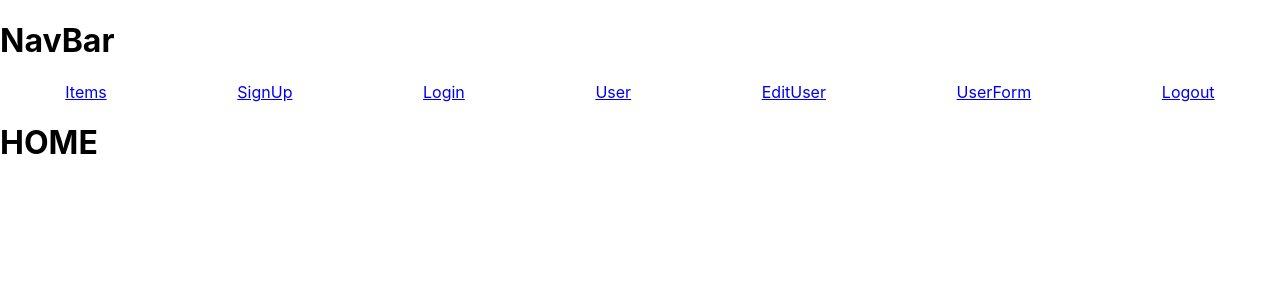
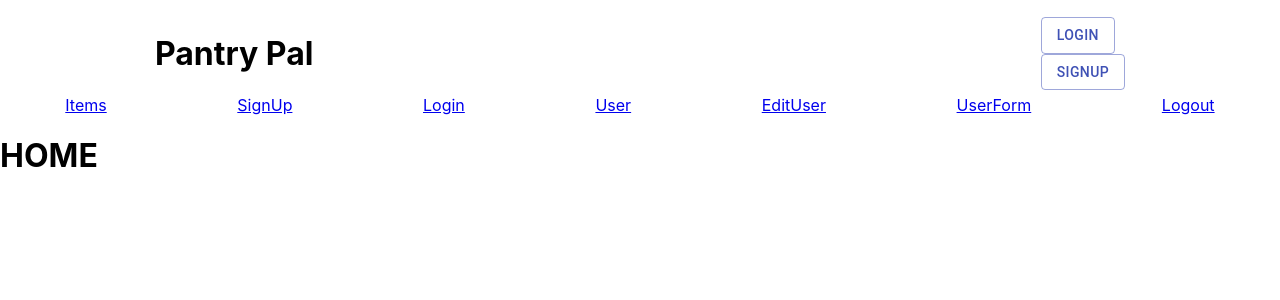
Before and after one commit to cjope/phase-5-project2, a React (Create React App) app in the folder client/: page / in a window 1280 px wide. Shown: the top 300 px of the page. Built offline with nearby package versions, Linux system fonts and the light colour scheme; no server answers.

Commit message:
Navbar Cleanup

```diff
--- a/client/src/NavBar.js
+++ b/client/src/NavBar.js
@@ -1,8 +1,33 @@
-function NavBar() {
+import Login from "./Login";
+import Logout from "./Logout";
+import SignUp from "./SignUp";
+
+function NavBar({ user, setUser }) {
   return (
-    <div>
-      <h1>NavBar</h1>
-    </div>
+    <>
+        <div className="nav">
+            <h1>Pantry Pal</h1>
+        <div >
+            {user ?
+              <div className="nav">
+                <p>Welcome, {user.first_name}!</p>
+                  <img
+                    className="profile-pic"
+                    src={user.image.url}
+                    alt="profile"
+                  />
+                <Logout setUser={setUser} />
+              </div>
+             :
+              <div >
+                <Login setUser={setUser}></Login>
+                <SignUp setUser={setUser}></SignUp>
+              </div>
+            }
+            </div>
+            </div>
+    </>
   );
 }
+
 export default NavBar;
```
